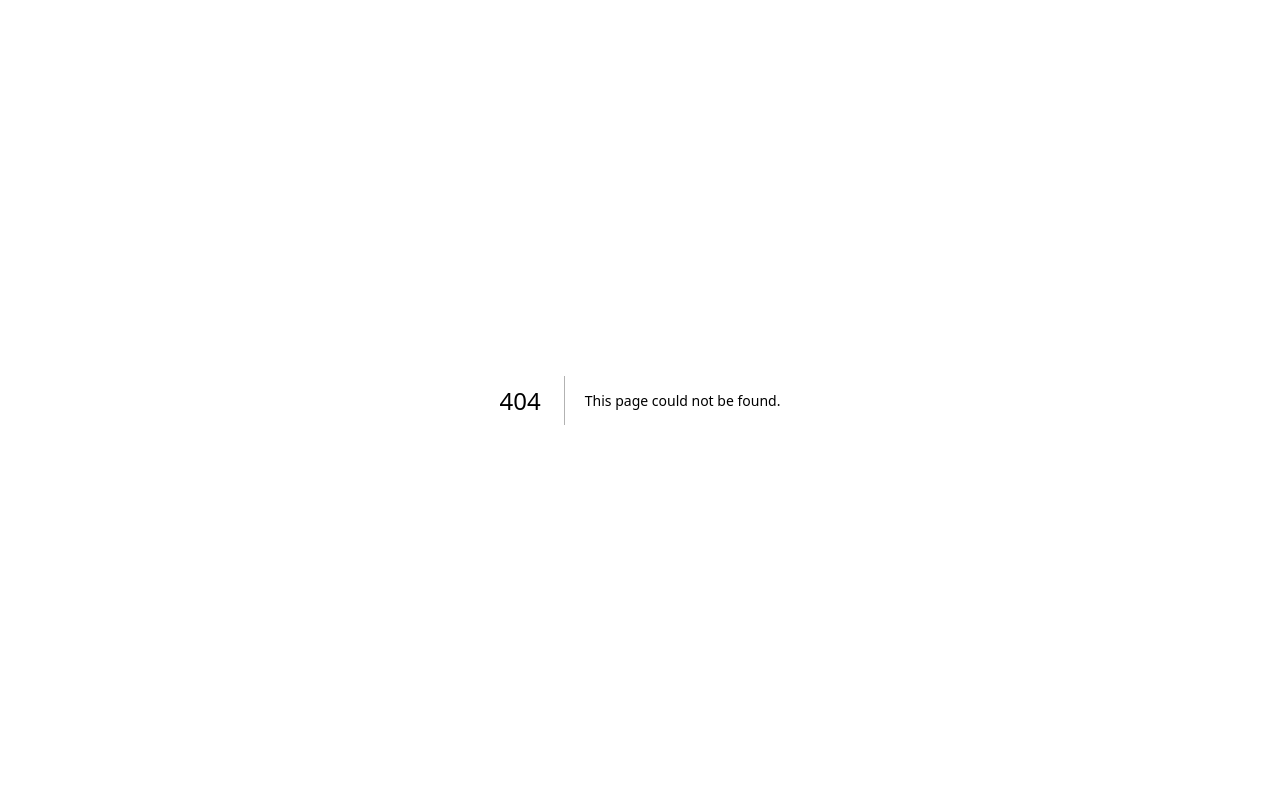
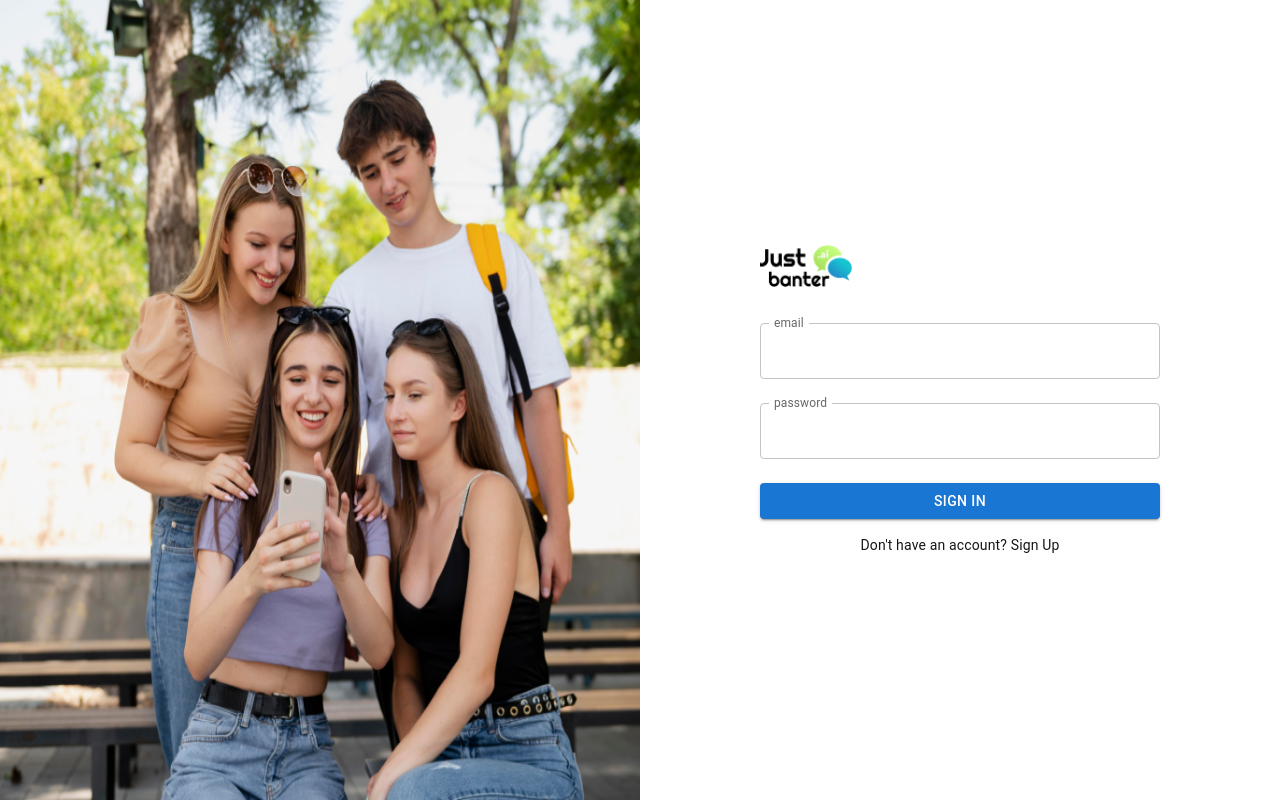
Before and after one commit to Rajat93gupta/emedia, a Next.js app: page /login in a window 1280 px wide. Before the commit this address had no page. Built offline with nearby package versions, Linux system fonts and the light colour scheme.

Commit message:
Create login page

```diff
--- a/src/app/globals.css
+++ b/src/app/globals.css
@@ -12,8 +12,11 @@
 
 html,
 body {
-  max-width: 100vw;
-  overflow-x: hidden;
+  margin: 0;
+  padding: 0;
+  overflow: hidden;
+  height: 100%;
+
 }
 
 body {
@@ -24,11 +27,7 @@ body {
   -moz-osx-font-smoothing: grayscale;
 }
 
-* {
-  box-sizing: border-box;
-  padding: 0;
-  margin: 0;
-}
+
 
 a {
   color: inherit;
--- /dev/null
+++ b/src/app/login/page.js
@@ -0,0 +1,123 @@
+"use client"
+import React from 'react';
+
+
+import {
+  Box,
+  TextField,
+  Button,
+  Typography,
+  useMediaQuery,
+  useTheme,
+} from '@mui/material';
+import { createTheme, ThemeProvider } from '@mui/material/styles';
+import Grid2 from '@mui/material/Grid2';
+
+const theme = createTheme();
+
+
+export default function Login() {
+  const customTheme = useTheme();
+
+  return (
+    <ThemeProvider theme={theme}>
+      <Grid2
+        container
+        style={{
+          height: '100vh',
+          width: '100vw',
+        }}
+      >
+        <Grid2
+          size={{xs:12,md:6}}
+          sx={{height:"100vh"}}
+        >
+            <Box
+            component="img"
+            src='/cover.png'
+            sx={{height:"100%",width:"100%"}}
+            />
+        </Grid2>
+        <Grid2
+          size={ {xs:12 ,md:6}}
+
+          style={{
+            display: 'flex',
+            flexDirection: 'column',
+            justifyContent: 'center',
+            alignItems: 'center',
+          }}
+        >
+          <Box
+            component="form"
+            noValidate
+            autoComplete="off"
+            style={{ width: '100%', maxWidth: '400px' }}
+          >
+            <Box component="div"
+            sx={{display:"flex",alignItems:'center',gap:"10px",marginBottom:"20px"}}
+            >
+            <Box
+            component="img"
+            src="/logo.png"
+            width="92px"
+            height="42px"
+            />
+            </Box>
+
+
+            <TextField
+              label="email"
+              variant="outlined"
+              fullWidth
+              margin="normal"
+              InputProps={{
+                sx: {
+                  '&::placeholder': {
+                    color: 'transparent',
+                  },
+                },
+              }}
+              InputLabelProps={{
+                shrink: true,
+              }}
+            />
+            <TextField
+              label="password"
+              type="password"
+              variant="outlined"
+              fullWidth
+              margin="normal"
+              InputProps={{
+                sx: {
+                  '&::placeholder': {
+                    color: 'transparent',
+                  },
+                },
+              }}
+              InputLabelProps={{
+                shrink: true,
+              }}
+            />
+            <Button
+              type="submit"
+              variant="contained"
+              color="primary"
+              fullWidth
+              style={{ marginTop: '1rem' }}
+            >
+              Sign In
+            </Button>
+
+            <Typography
+              variant="body2"
+              style={{ marginTop: '1rem', textAlign: 'center' }}
+            >
+              Don't have an account? <a href="#">Sign Up</a>
+            </Typography>
+          </Box>
+        </Grid2>
+      </Grid2>
+    </ThemeProvider>
+  );
+}
```
Also changed, not shown: public/cover.png (added), public/logo.png (added).
